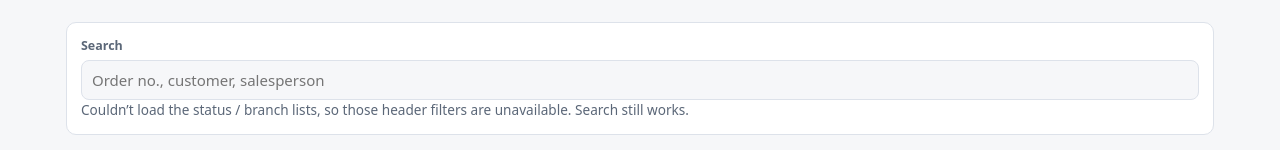
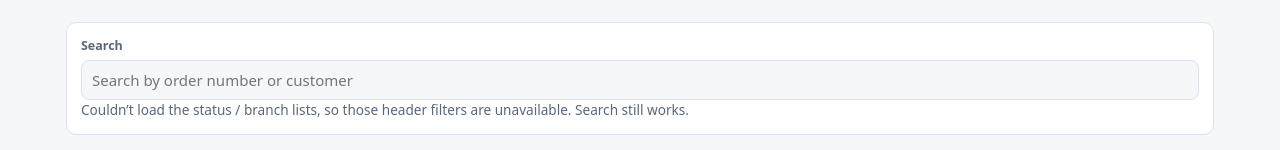
Before and after one commit to krs-trc/sales-order-monitor, a React (Vite) app: page / in a window 1280 px wide. Shown: the part 228-378 px from the top of the page. Built offline with nearby package versions, Linux system fonts and the light colour scheme; no server answers.

Commit message:
update search placeholder

```diff
--- a/src/components/FilterBar.tsx
+++ b/src/components/FilterBar.tsx
@@ -32,7 +32,7 @@ function SearchBox({ value, onCommit }: { value: string; onCommit: (q: string) =
         type="search"
         value={text}
         onChange={(e) => setText(e.target.value)}
-        placeholder="Order no., customer, salesperson"
+        placeholder="Search by order number or customer"
         autoComplete="off"
       />
     </label>
```
